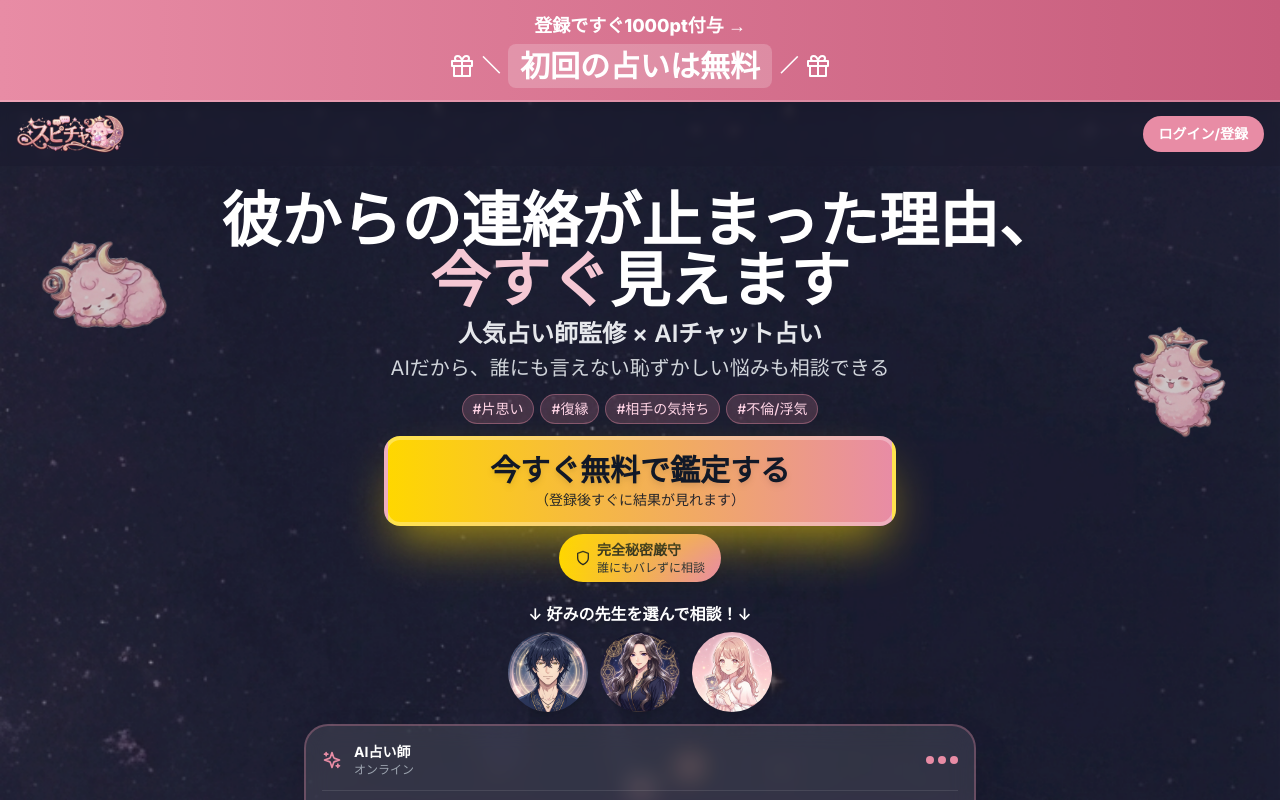
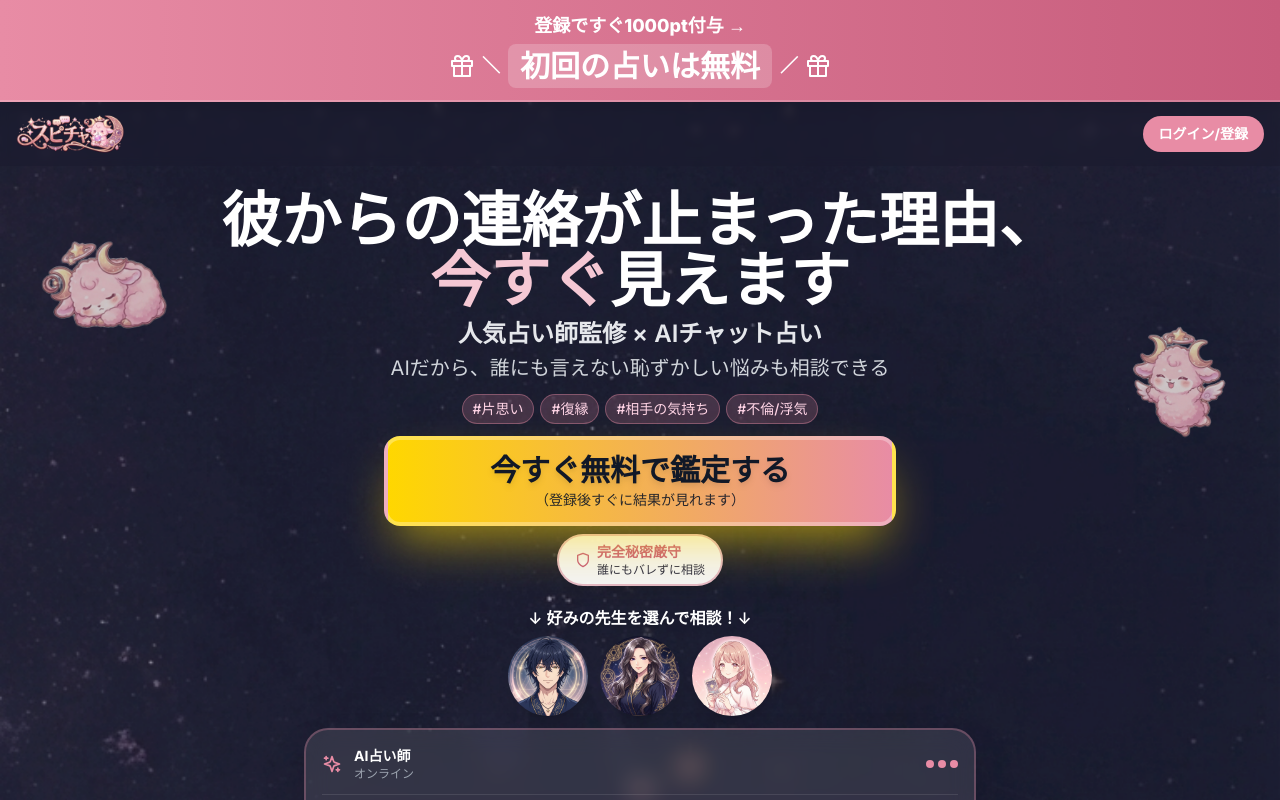
Before and after one commit to elmo3159/SpiritualChat, a Next.js app: page / in a window 1280 px wide. Shown: the top 800 px of the page. Built offline with nearby package versions, Linux system fonts and the light colour scheme; no server answers.

Commit message:
fix: 完全秘密厳守バッジをブランドカラーに変更 - 白背景にピンク/紫の文字でメインボタンと差別化

```diff
--- a/app/page.tsx
+++ b/app/page.tsx
@@ -161,11 +161,11 @@ export default function LandingPage() {
 
               {/* 完全秘密厳守バッジ */}
               <div className="text-center mt-2">
-                <div className="inline-flex items-center gap-1.5 bg-gradient-to-r from-spiritual-gold to-spiritual-accent px-4 py-1.5 rounded-full border-3 border-white/40 shadow-lg">
-                  <Shield className="w-4 h-4 text-gray-900" />
+                <div className="inline-flex items-center gap-1.5 bg-white/95 px-4 py-1.5 rounded-full border-2 border-spiritual-pink-dark/40 shadow-lg">
+                  <Shield className="w-4 h-4 text-spiritual-pink-dark" />
                   <div className="text-left">
-                    <p className="text-xs md:text-sm font-black text-gray-900 leading-tight">完全秘密厳守</p>
-                    <p className="text-[10px] md:text-xs text-gray-800">誰にもバレずに相談</p>
+                    <p className="text-xs md:text-sm font-black text-spiritual-pink-dark leading-tight">完全秘密厳守</p>
+                    <p className="text-[10px] md:text-xs text-spiritual-purple">誰にもバレずに相談</p>
                   </div>
                 </div>
               </div>
```
